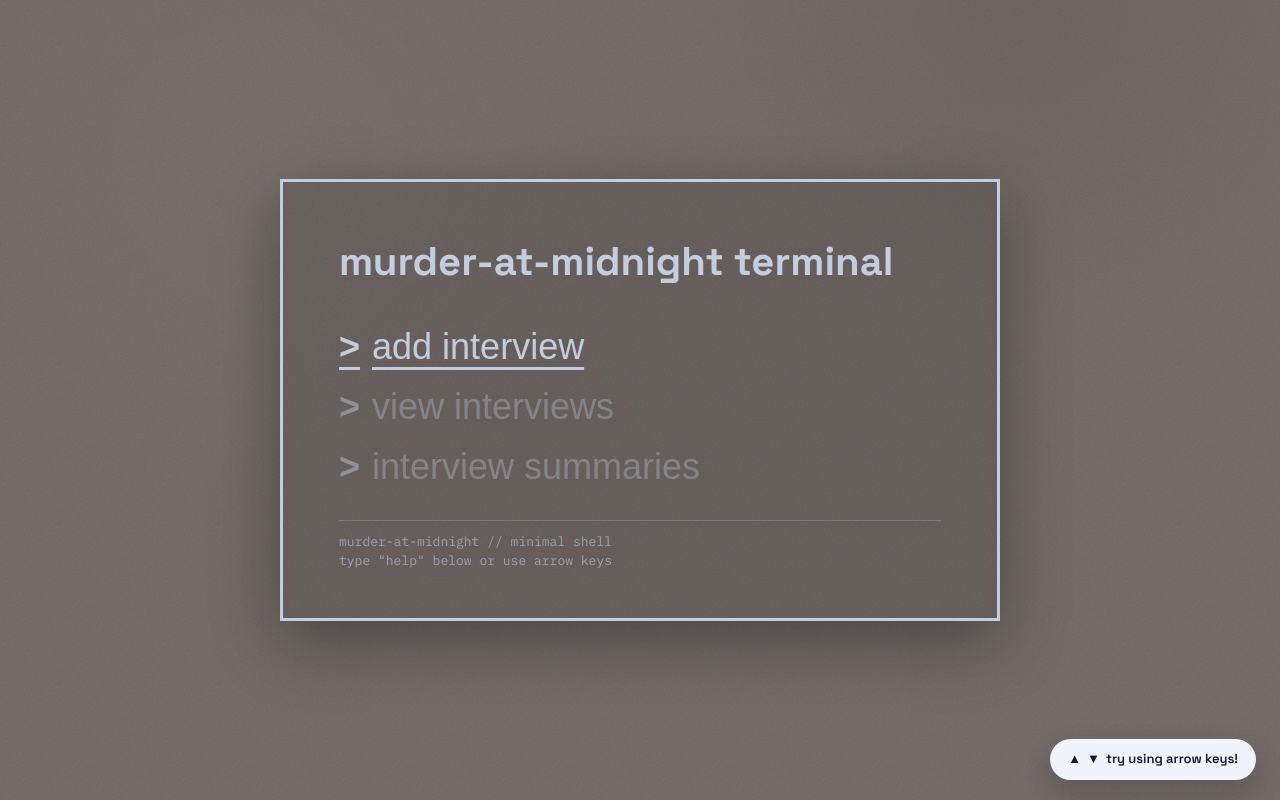
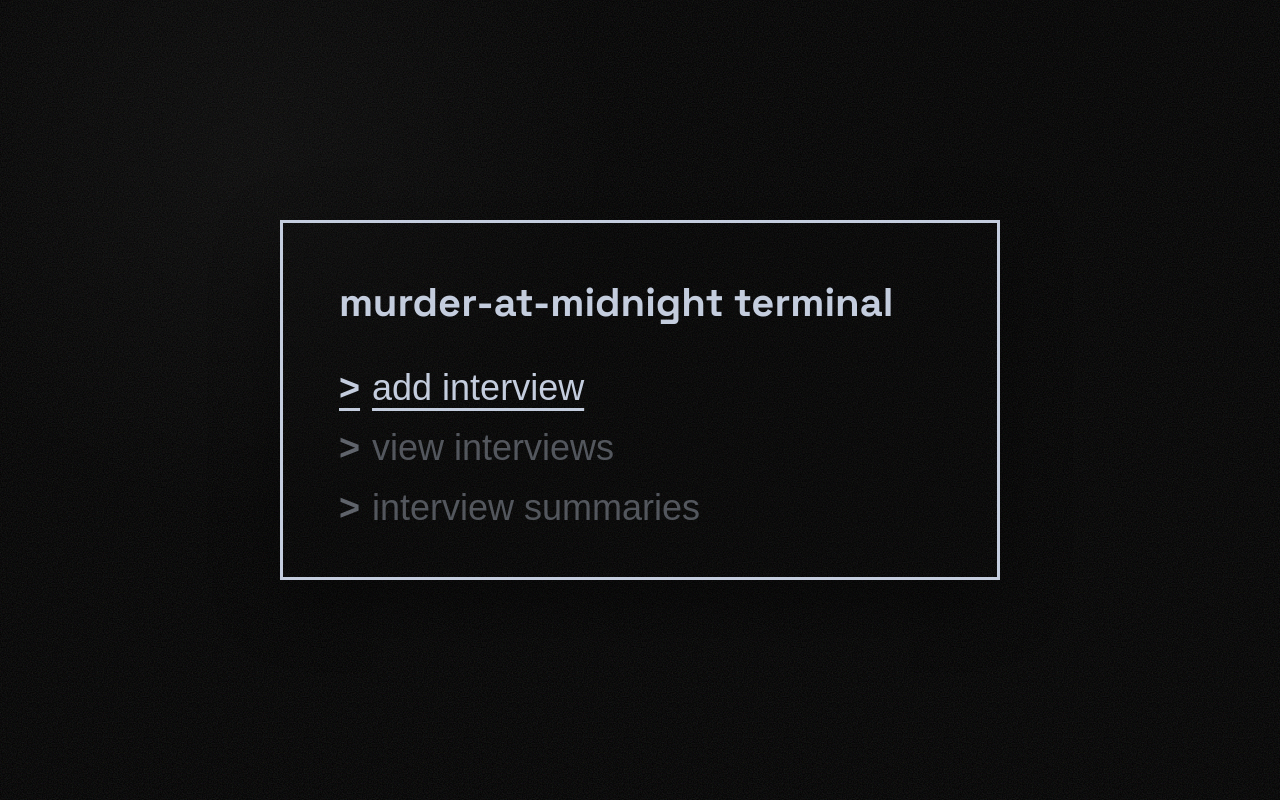
Before and after one commit to MauroDruwel/Murder-At-Midnight, a React app in the folder frontend/: page / in a window 1280 px wide. Built offline with nearby package versions, Linux system fonts and the light colour scheme; the HTML template or start-up script is replaced by a standard one.

Commit message:
Refactor Terminal component layout and update styles for improved UI

```diff
--- a/frontend/src/components/Terminal.jsx
+++ b/frontend/src/components/Terminal.jsx
@@ -223,22 +223,8 @@ export default function Terminal() {
             </button>
           ))}
         </div>
-
-        <div className="mini-log" ref={logRef}>
-          {history.slice(-10).map((line, idx) => (
-            <div key={`${line.text}-${idx}`} className={`log-line ${getLineColor(line.type)}`}>
-              {line.text}
-            </div>
-          ))}
-          {isProcessing && <div className="log-line log-info">processing…</div>}
-        </div>
       </div>
 
-      <div className="pill right-pill">
-        <span className="arrow">▲</span>
-        <span className="arrow">▼</span>
-        <span className="pill-text">try using arrow keys!</span>
-      </div>
     </div>
   );
 }
--- a/frontend/src/components/terminal.css
+++ b/frontend/src/components/terminal.css
@@ -6,7 +6,7 @@
   display: flex;
   align-items: center;
   justify-content: center;
-  background: #776c69;
+  background: #000000;
   overflow: hidden;
   font-family: 'Space Grotesk', 'IBM Plex Mono', ui-sans-serif;
   color: #cdd5e2;
@@ -28,7 +28,7 @@
 .panel {
   position: relative;
   width: min(720px, 90vw);
-  min-height: 420px;
+  min-height: 40px;
   border: 3px solid #c4cdde;
   background: rgba(12, 12, 12, 0.12);
   box-shadow: 0 20px 60px rgba(0, 0, 0, 0.35);
```
